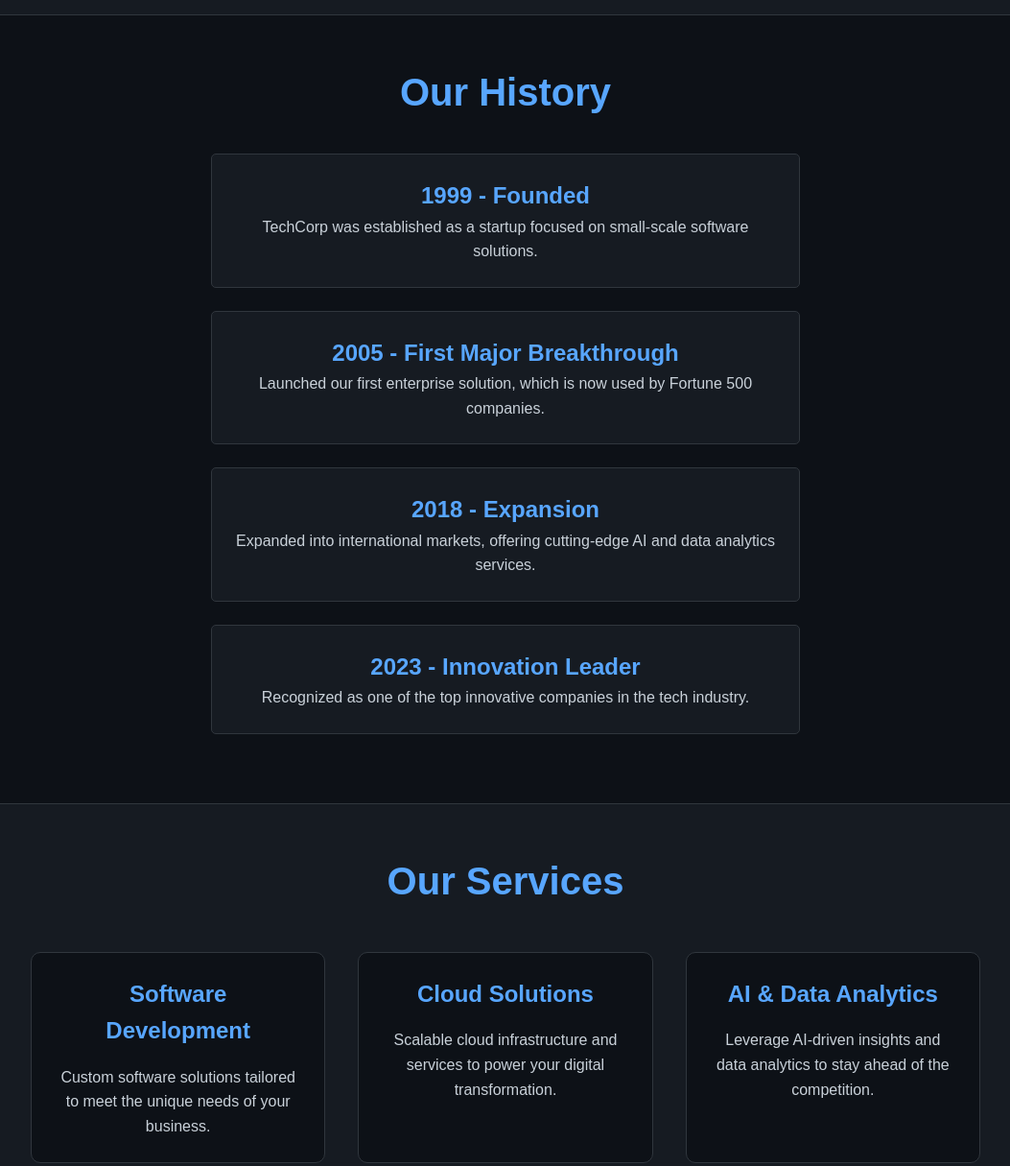
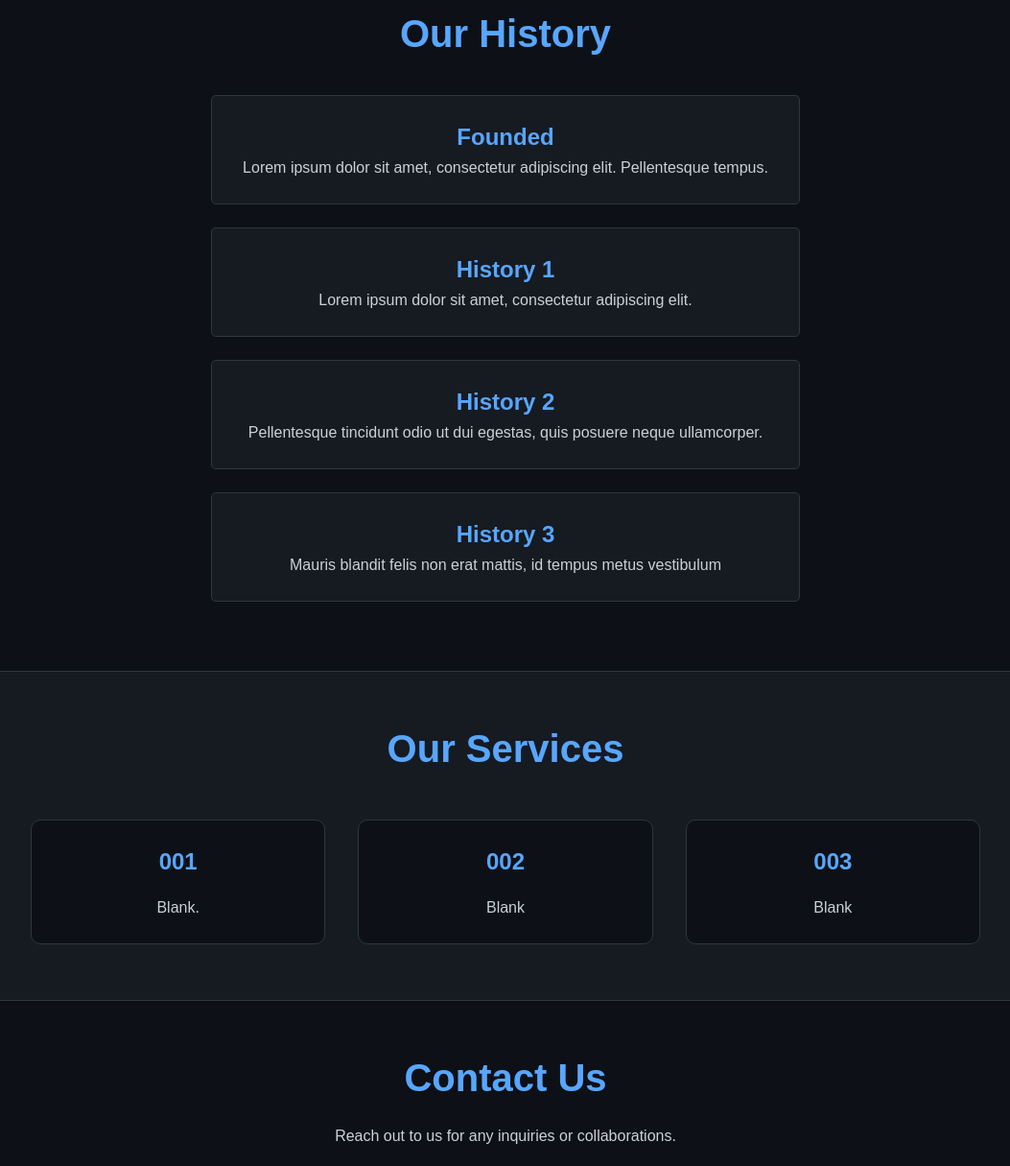
Before and after one commit to kinvamp/dummy, a plain HTML site: page index.html in a window 1280 px wide. Shown: the part 685-1900 px from the top of the page at 96% size, without its empty margins (113-1166 px from the left). Drawn offline with Linux system fonts and the light colour scheme.

Commit message:
Update index.html

```diff
--- a/index.html
+++ b/index.html
@@ -3,14 +3,14 @@
 <head>
     <meta charset="UTF-8">
     <meta name="viewport" content="width=device-width, initial-scale=1.0">
-    <title>Company Presentation</title>
+    <title>Demo Site</title>
     <link rel="stylesheet" href="main.css">
 </head>
 <body>
     <!-- Navbar -->
     <header class="navbar">
         <div class="container">
-            <h1 class="logo">TechCorp</h1>
+            <h1 class="logo">Demo</h1>
             <nav>
                 <ul class="nav-links">
                     <li><a href="#about">About</a></li>
@@ -25,8 +25,8 @@
     <!-- Hero Section -->
     <section class="hero">
         <div class="container">
-            <h2>Welcome to TechCorp</h2>
-            <p>Leading the innovation in technology solutions since 1999.</p>
+            <h2>Welcome to DemoSite</h2>
+            <p>The quick brown fox jumps over the lazy dog.</p>
             <a href="#about" class="btn">Learn More</a>
         </div>
     </section>
@@ -35,7 +35,7 @@
     <section id="about" class="about-section">
         <div class="container">
             <h2>About Us</h2>
-            <p>TechCorp is a global leader in software development, specializing in enterprise-level solutions that power modern businesses. With over 20 years of experience, we are committed to delivering the most efficient and cutting-edge products to our clients.</p>
+            <p>Lorem ipsum dolor sit amet, consectetur adipiscing elit. Nullam metus.</p>
         </div>
     </section>
 
@@ -45,20 +45,20 @@
             <h2>Our History</h2>
             <div class="timeline">
                 <div class="timeline-item">
-                    <h3>1999 - Founded</h3>
-                    <p>TechCorp was established as a startup focused on small-scale software solutions.</p>
+                    <h3>Founded</h3>
+                    <p>Lorem ipsum dolor sit amet, consectetur adipiscing elit. Pellentesque tempus.</p>
                 </div>
                 <div class="timeline-item">
-                    <h3>2005 - First Major Breakthrough</h3>
-                    <p>Launched our first enterprise solution, which is now used by Fortune 500 companies.</p>
+                    <h3>History 1</h3>
+                    <p>Lorem ipsum dolor sit amet, consectetur adipiscing elit.</p>
                 </div>
                 <div class="timeline-item">
-                    <h3>2018 - Expansion</h3>
-                    <p>Expanded into international markets, offering cutting-edge AI and data analytics services.</p>
+                    <h3>History 2</h3>
+                    <p>Pellentesque tincidunt odio ut dui egestas, quis posuere neque ullamcorper.</p>
                 </div>
                 <div class="timeline-item">
-                    <h3>2023 - Innovation Leader</h3>
-                    <p>Recognized as one of the top innovative companies in the tech industry.</p>
+                    <h3>History 3</h3>
+                    <p>Mauris blandit felis non erat mattis, id tempus metus vestibulum</p>
                 </div>
             </div>
         </div>
@@ -70,16 +70,16 @@
             <h2>Our Services</h2>
             <div class="service-cards">
                 <div class="card">
-                    <h3>Software Development</h3>
-                    <p>Custom software solutions tailored to meet the unique needs of your business.</p>
+                    <h3>001</h3>
+                    <p>Blank.</p>
                 </div>
                 <div class="card">
-                    <h3>Cloud Solutions</h3>
-                    <p>Scalable cloud infrastructure and services to power your digital transformation.</p>
+                    <h3>002</h3>
+                    <p>Blank</p>
                 </div>
                 <div class="card">
-                    <h3>AI & Data Analytics</h3>
-                    <p>Leverage AI-driven insights and data analytics to stay ahead of the competition.</p>
+                    <h3>003</h3>
+                    <p>Blank</p>
                 </div>
             </div>
         </div>
```
